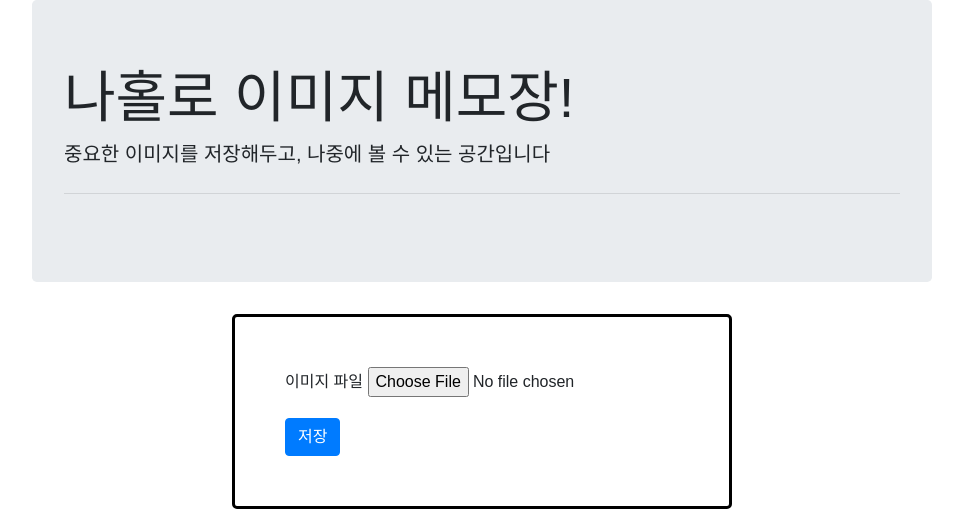
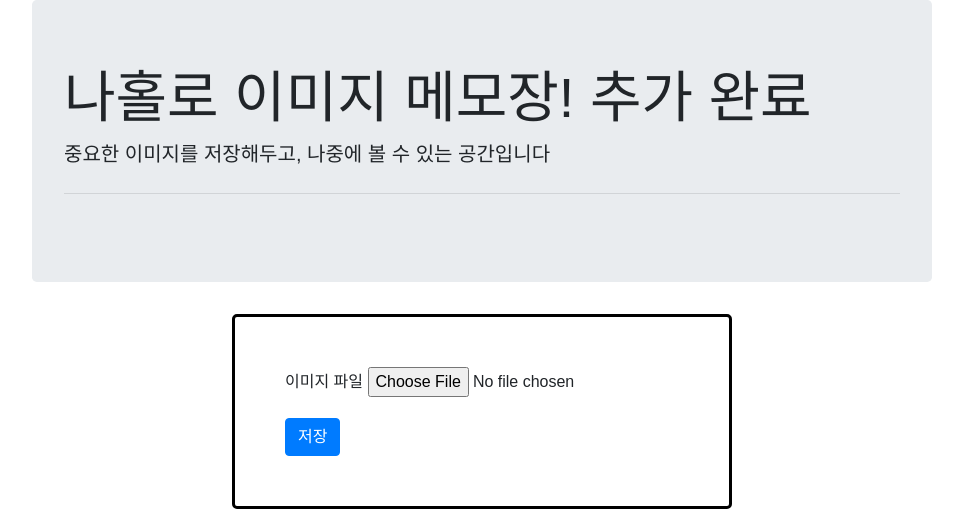
Before and after one commit to ikohong88/my-front, a plain HTML site: page index.html in a window 1280 px wide. Shown: the top 511 px of the page, without its empty margins (158-1121 px from the left). Drawn offline with nearby package versions, Linux system fonts and the light colour scheme; a web font is replaced by a local one.

Commit message:
- 2022.07.02 aws 추가 업데이트

```diff
--- a/index.html
+++ b/index.html
@@ -58,7 +58,7 @@
 <body>
 <div class="wrap">
     <div class="jumbotron">
-        <h1 class="display-4">나홀로 이미지 메모장!</h1>
+        <h1 class="display-4">나홀로 이미지 메모장! 추가 완료</h1>
         <p class="lead">중요한 이미지를 저장해두고, 나중에 볼 수 있는 공간입니다</p>
         <hr class="my-4">
     </div>
```
